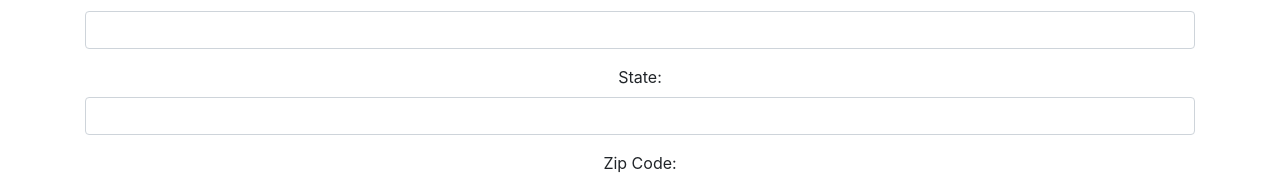
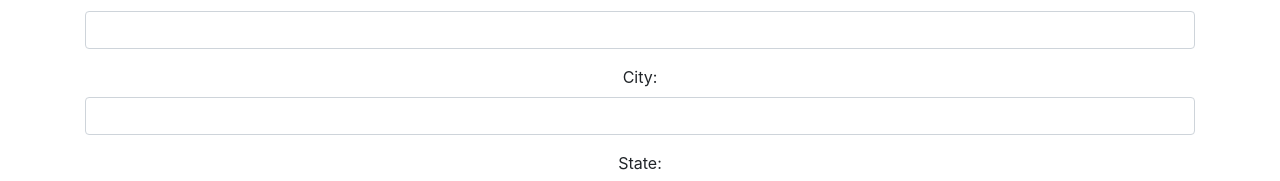
Before and after one commit to DeyrelDiaz/dressToImpress_frontEnd, a React (Create React App) app: page /register in a window 1280 px wide. Shown: the part 593-774 px from the top of the page. Built offline with nearby package versions, Linux system fonts and the light colour scheme.

Commit message:
changing text fields, adding new items, changing item cards, allowing users to buy items, etc.

```diff
--- a/src/Components/ItemDisplay/itemDisplay.component.jsx
+++ b/src/Components/ItemDisplay/itemDisplay.component.jsx
@@ -5,7 +5,46 @@ import { Button, Card } from 'react-bootstrap';
 export default class ItemDisplay extends React.Component {
     constructor(props) {
         super(props);
+
+        this.state = {
+            username: '',
+            date: '',
+        };
     }
+
+    onSubmit(event) {
+        console.log("Attempting to buy item...")
+        event.preventDefault();
+        // const user = JSON.parse(localStorage.getItem('user'));
+        const newOrder = {
+            username: 'shahnv',
+            date: '1/2/2020'
+        }
+        console.log(newOrder);
+        fetch('/api/order', {
+            method: 'POST',
+            headers: {
+                'Content-Type': 'application/json'
+            },
+            body: JSON.stringify(newOrder)
+        }).then((res) => res.json())
+            .then((result) => {
+                console.log(result);
+                if (result.success == true) {
+                    alert('You successfully bought the item!')
+                }
+                else if (result.number == 2)
+                {
+                    alert('There was an error when trying to buy item! Please enter a shipping address and try again.')
+                }
+                else if (result.number == 1)
+                {
+                    alert('There was an error when trying to buy item! Please enter a credit card and try again.')
+                }
+            })
+        }
+
+
 
     render() {
         return(
@@ -15,7 +54,7 @@ export default class ItemDisplay extends React.Component {
                         <Card.Img src={this.props.imgUrl} />
                         <Card.Title>{this.props.title}</Card.Title>
                         <Card.Text>{this.props.text}</Card.Text>
-                        <Button variant="info">Buy Now!</Button>
+                        <Button variant="info" type="Button" onClick = {this.onSubmit}>Buy Now!</Button>
                     </Card.Body>
                 </Card>
             </div>
--- a/src/Components/Register/Register.component.jsx
+++ b/src/Components/Register/Register.component.jsx
@@ -40,6 +40,7 @@ export default class Register extends React.Component {
             dob: this.state.dob,
             number: this.state.number,
             street: this.state.street,
+            city: this.state.city,
             state: this.state.state,
             zip: this.state.zip
         }
@@ -97,6 +98,10 @@ export default class Register extends React.Component {
                             <Form.Label>Street:</Form.Label>
                             <Form.Control name="street" onChange={this.setValue} type="text" />
                         </Form.Group>
+                        <Form.Group controlId="city">
+                            <Form.Label>City:</Form.Label>
+                            <Form.Control name="city" onChange={this.setValue} type="text" />
+                        </Form.Group>
                         <Form.Group controlId="state">
                             <Form.Label>State:</Form.Label>
                             <Form.Control name="state" onChange={this.setValue} type="text" />
```
